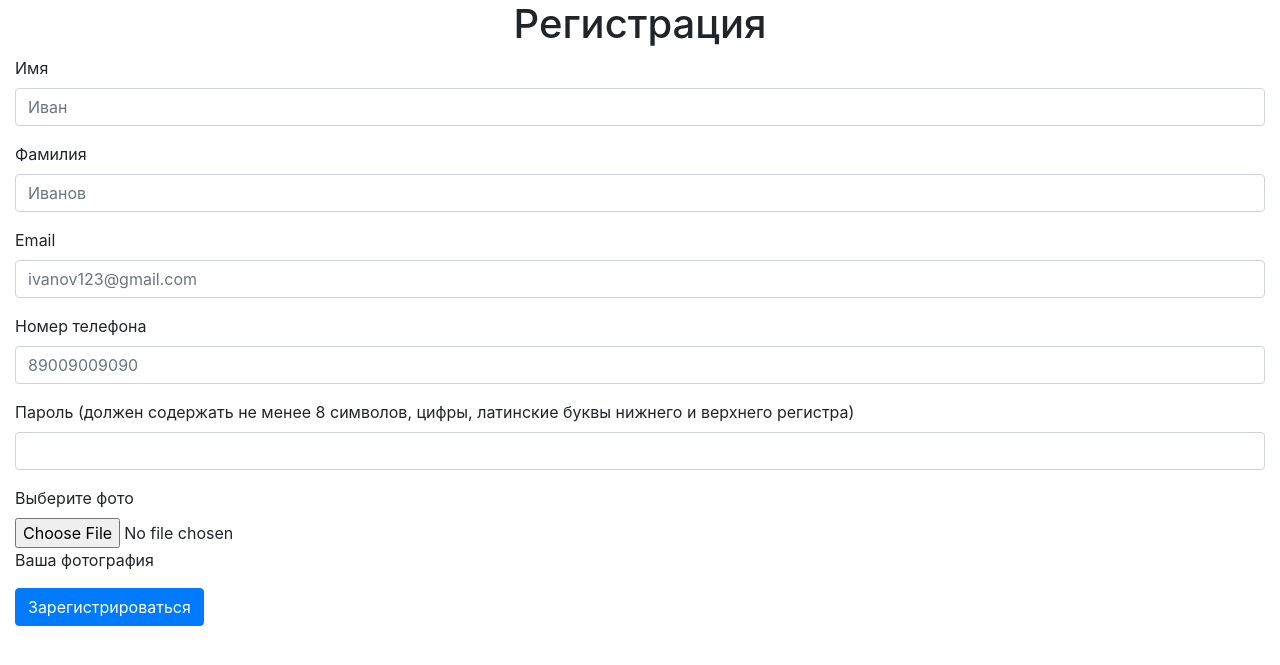
After one commit to JktuJQ/JinjaWebsite, a Flask app: template templates/registration.html in a window 1280 px wide. The commit adds this page. Shown: the top 665 px of the page. Run offline with Flask 2, Linux system fonts and the light colour scheme; the template is opened without the code that fills it, so the values that code supplies are empty; parts of the project's set-up code (start-up, migrations or seed data) failed here and were passed over.

Commit message:
registration form added

```diff
--- a/templates/base.html
+++ b/templates/base.html
@@ -35,5 +35,8 @@
                 <button type="button" class="btn btn-outline-primary my-5 mr-5">Найти</button>
                 </div>
             </form>
+      <main role="main" class="container-fluid">
+          {% block content %}{% endblock %}
+      </main>
       </body>
 </html>
--- /dev/null
+++ b/templates/registration.html
@@ -0,0 +1,72 @@
+<!doctype html>
+<html lang="en">
+    <head>
+
+        <meta charset="utf-8">
+        <meta name="viewport" content="width=device-width, initial-scale=1, shrink-to-fit=no">
+
+        <link rel="stylesheet" href="https://cdn.jsdelivr.net/npm/bootstrap@4.5.3/dist/css/bootstrap.min.css" integrity="sha384-TX8t27EcRE3e/ihU7zmQxVncDAy5uIKz4rEkgIXeMed4M0jlfIDPvg6uqKI2xXr2" crossorigin="anonymous">
+<script src="https://cdn.jsdelivr.net/npm/bootstrap@4.5.3/dist/js/bootstrap.bundle.min.js" integrity="sha384-ho+j7jyWK8fNQe+A12Hb8AhRq26LrZ/JpcUGGOn+Y7RsweNrtN/tE3MoK7ZeZDyx" crossorigin="anonymous"></script>
+        <title>TestMainPage</title>
+    </head>
+    <body>
+        <div class="container-fluid">
+            <div class="row">
+                <div class="col-12">
+                    <div class="page-header text-center">
+                        <h1>
+                            Регистрация
+                        </h1>
+                    </div>
+                </div>
+            </div>
+            <div class="row">
+                <div class="col-12">
+                    <form role="form">
+                        <div class="form-group">
+                            <label for="inputName">
+                                Имя
+                            </label>
+                            <input type="text" placeholder="Иван" pattern="^[A-Za-zА-Яа-яЁё]+$" class="form-control" id="inputName"/>
+                        </div>
+                        <div class="form-group">
+                            <label for="inputSurname">
+                                Фамилия
+                            </label>
+                            <input type="text" placeholder="Иванов" pattern="^[A-Za-zА-Яа-яЁё]+$" class="form-control" id="inputSurname"/>
+                        </div>
+                        <div class="form-group">
+                            <label for="inputEmail">
+                                Email
+                            </label>
+                            <input type="email" class="form-control" placeholder="ivanov123@gmail.com" pattern="([A-z0-9_.-]{1,})@([A-z0-9_.-]{1,}).([A-z]{2,8})" id="inputEmail" />
+                        </div>
+                        <div class="form-group">
+                            <label for="inputTel">
+                                Номер телефона
+                            </label>
+                            <input type="tel" name="tel" placeholder="89009009090" pattern="8[0-9]{10}" class="form-control" id="inputTel"/>
+                        </div>
+                        <div class="form-group">
+                            <label for="inputPassword1">
+                                Пароль (должен содержать не менее 8 символов, цифры, латинские буквы нижнего и верхнего регистра)
+                            </label>
+                            <input type="password" class="form-control" pattern="(?=.*\d)(?=.*[a-z])(?=.*[A-Z]).{8,}" id="inputPassword1"/>
+                        </div>
+                        <div class="form-group">
+                            <label for="inputPhoto">
+                                Выберите фото
+                            </label>
+                            <input type="file" class="form-control-file" id="inputPhoto"/>
+                            <p class="help-block">
+                                Ваша фотография
+                            </p>
+                        </div>
+                        <button type="submit" class="btn btn-primary">
+                            Зарегистрироваться
+                        </button>
+                    </form>
+                </div>
+            </div>
+        </div>
+    </body>
```
Also changed, not shown: templates/service.html (+8 -15 lines).
